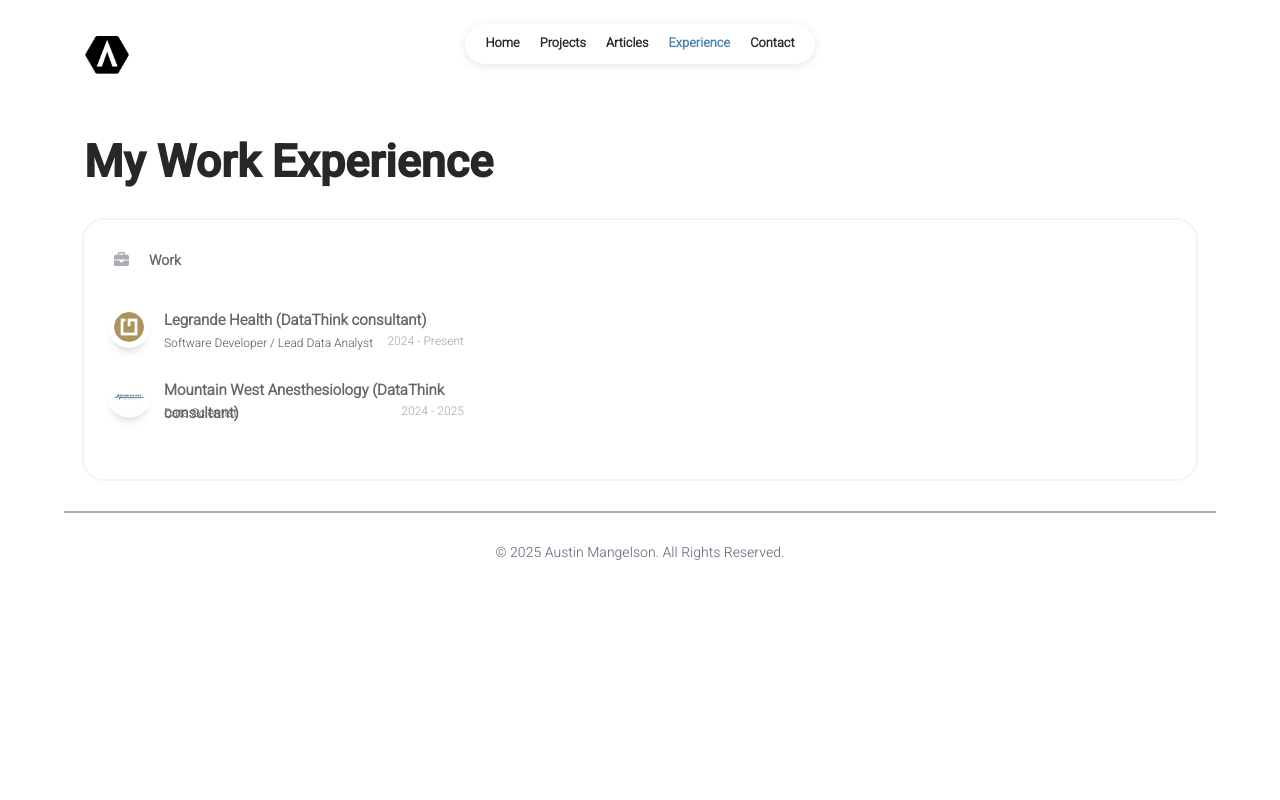
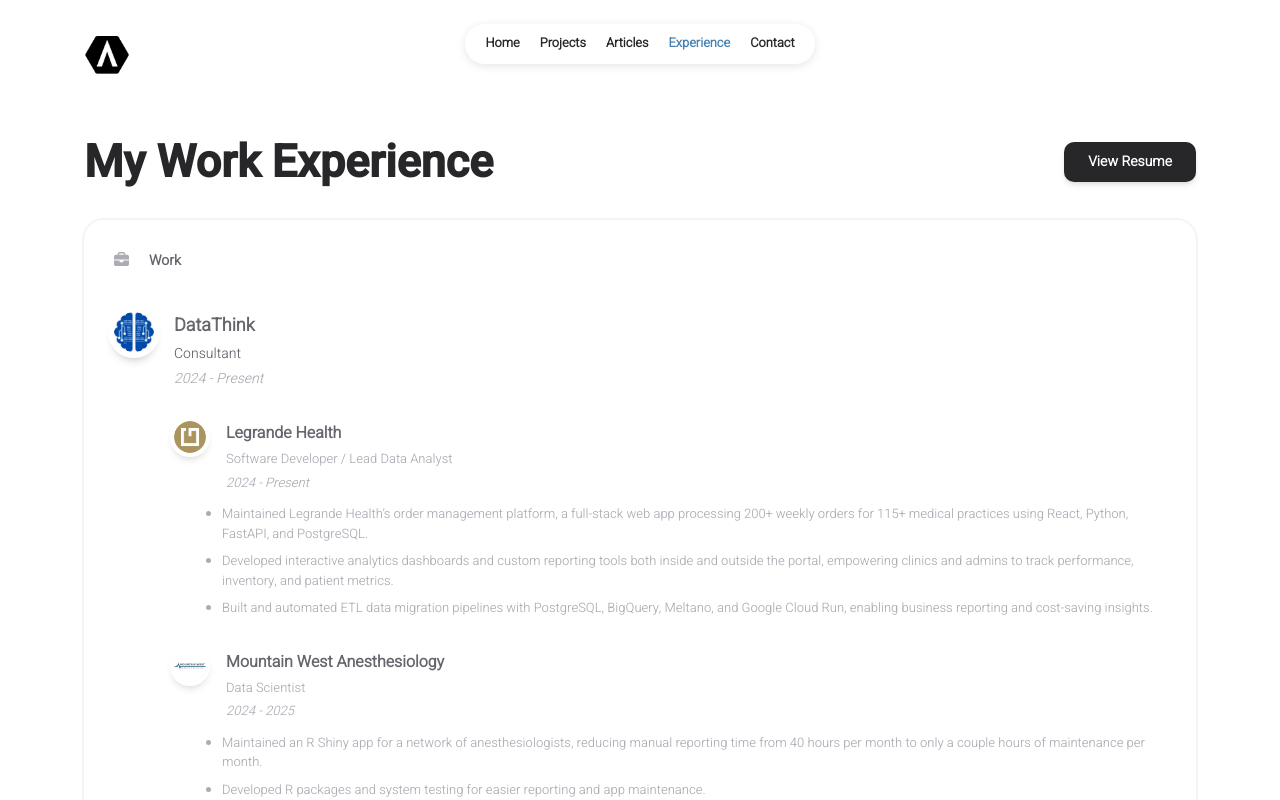
Before and after one commit to austinw8/personal-site, a React (Vite) app: page /experience in a window 1280 px wide. Shown: the top 800 px of the page. Built offline with nearby package versions, Linux system fonts and the light colour scheme.

Commit message:
added work section

```diff
--- a/src/components/works.jsx
+++ /dev/null
@@ -1,48 +0,0 @@
-import { faBriefcase } from "@fortawesome/free-solid-svg-icons";
-
-import Card from "./card";
-
-const Works = () => {
-	return (
-		<div>
-			<Card
-				icon={faBriefcase}
-				title="Work"
-				body={
-					<div className="mb-2.5">
-
-						{/* Legrande */}
-						<div className="flex pb-10 w-[400px]">
-							<img
-								src="./images/legrande-logo.png"
-								alt="facebook"
-								className="h-[30px] w-[30px] rounded-full outline outline-[6px] outline-white shadow-[0px_7px_10px_rgba(0,0,0,0.25)]"
-							/>
-							<div className="text-[15px] font-bold pl-5 mt-[-3px] text-secondary">Legrande Health (DataThink consultant)</div>
-							<div className="absolute text-[12px] text-secondary pt-[22px] pl-[50px]">
-								Software Developer / Lead Data Analyst
-							</div>
-							<div className="absolute w-[350px] text-[12px] pt-5 text-right text-tertiary">2024 - Present</div>
-						</div>
-
-						{/* Mountain West */}
-						<div className="flex pb-10 w-[400px]">
-							<img
-								src="./images/mwa-logo.png"
-								alt="facebook"
-								className="h-[30px] w-[30px] rounded-full outline outline-[6px] outline-white shadow-[0px_7px_10px_rgba(0,0,0,0.25)]"
-							/>
-							<div className="text-[15px] font-bold pl-5 mt-[-3px] text-secondary">Mountain West Anesthesiology (DataThink consultant)</div>
-							<div className="absolute text-[12px] text-secondary pt-[22px] pl-[50px]">
-								Data Scientist
-							</div>
-							<div className="absolute w-[350px] text-[12px] pt-5 text-right text-tertiary">2024 - 2025</div>
-						</div>
-					</div>
-				}
-			/>
-		</div>
-	);
-};
-
-export default Works;
--- a/src/pages/experience.jsx
+++ b/src/pages/experience.jsx
@@ -1,11 +1,15 @@
-import React, { useEffect } from "react";
+import React, { useEffect, useState } from "react";
+import { faBriefcase } from "@fortawesome/free-solid-svg-icons";
+
+import Card from "../components/card";
 
 import NavBar from "../components/navBar";
 import Footer from "../components/footer";
 import Logo from "../components/logo";
-import Works from "../components/works";
 
 const ExperiencePage = () => {
+	const [showResumeModal, setShowResumeModal] = useState(false);
+
 	useEffect(() => {
 		window.scrollTo(0, 0);
 	}, []);
@@ -22,19 +26,160 @@
 					</div>
 
 					<div className="flex flex-col justify-around mt-28">
-						<div className="title">
-							My Work Experience
+						<div className="flex items-center justify-between">
+							<div className="title">
+								My Work Experience
+							</div>
+							<button
+								onClick={() => setShowResumeModal(true)}
+								className="px-6 py-2.5 bg-primary text-white font-semibold rounded-lg hover:bg-opacity-90 transition-all shadow-md hover:shadow-lg text-sm"
+							>
+								View Resume
+							</button>
 						</div>
 						<br></br>
-						<div>
-							<Works />
+		<div className="w-full">
+			<Card
+				icon={faBriefcase}
+				title="Work"
+				body={
+					<div className="mb-2.5">
+
+						{/* DataThink - Parent Company */}
+						<div className="pb-6">
+							<div className="flex">
+								<a
+									href="https://datathink.io/"
+									target="_blank"
+									rel="noopener noreferrer"
+									className="flex-shrink-0"
+								>
+									<img
+										src="./images/datathink-logo.png"
+										alt="DataThink"
+										className="h-[40px] w-[40px] rounded-full outline outline-[6px] outline-white shadow-[0px_7px_10px_rgba(0,0,0,0.25)] hover:opacity-80 transition-opacity cursor-pointer"
+									/>
+								</a>
+								<div className="pl-5">
+									<div className="text-[18px] font-bold text-secondary">DataThink</div>
+									<div className="text-[14px] text-secondary pt-1">
+										Consultant
+									</div>
+									<div className="text-[14px] text-tertiary pt-1 italic">
+										2024 - Present
+									</div>
+								</div>
+							</div>
+
+							{/* Nested Client Engagements */}
+							<div className="pl-[60px] pt-8 space-y-8">
+
+								{/* Legrande Client */}
+								<div className="relative">
+									<div className="flex">
+										<a
+											href="https://legrandehealth.com/"
+											target="_blank"
+											rel="noopener noreferrer"
+											className="flex-shrink-0"
+										>
+											<img
+												src="./images/legrande-logo.png"
+												alt="Legrande Health"
+												className="h-[32px] w-[32px] rounded-full outline outline-[4px] outline-white shadow-[0px_5px_8px_rgba(0,0,0,0.2)] hover:opacity-80 transition-opacity cursor-pointer"
+											/>
+										</a>
+										<div className="pl-5">
+											<div className="text-[16px] font-semibold text-secondary">Legrande Health</div>
+											<div className="text-[13px] text-tertiary pt-1">
+												Software Developer / Lead Data Analyst
+											</div>
+											<div className="text-[13px] text-tertiary pt-1 italic">
+												2024 - Present
+											</div>
+										</div>
+									</div>
+									<ul className="pl-12 pt-3 space-y-2 text-[13px] text-tertiary list-disc">
+										<li>Maintained Legrande Health’s order management platform, a full-stack web app processing 200+ weekly orders for 115+ medical practices using React, Python, FastAPI, and PostgreSQL.</li>
+										<li>Developed interactive analytics dashboards and custom reporting tools both inside and outside the portal, empowering clinics and admins to track performance, inventory, and patient metrics.</li>
+										<li>Built and automated ETL data migration pipelines with PostgreSQL, BigQuery, Meltano, and Google Cloud Run, enabling business reporting and cost-saving insights.</li>
+									</ul>
+								</div>
+
+								{/* Mountain West Client */}
+								<div className="relative">
+									<div className="flex">
+										<a
+											href="https://mountainwestanesthesia.com/"
+											target="_blank"
+											rel="noopener noreferrer"
+											className="flex-shrink-0"
+										>
+											<img
+												src="./images/mwa-logo.png"
+												alt="Mountain West Anesthesiology"
+												className="h-[32px] w-[32px] rounded-full outline outline-[4px] outline-white shadow-[0px_5px_8px_rgba(0,0,0,0.2)] hover:opacity-80 transition-opacity cursor-pointer"
+											/>
+										</a>
+										<div className="pl-5">
+											<div className="text-[16px] font-semibold text-secondary">Mountain West Anesthesiology</div>
+											<div className="text-[13px] text-tertiary pt-1">
+												Data Scientist
+											</div>
+											<div className="text-[13px] text-tertiary pt-1 italic">
+												2024 - 2025
+											</div>
+										</div>
+									</div>
+									<ul className="pl-12 pt-3 space-y-2 text-[13px] text-tertiary list-disc">
+										<li>Maintained an R Shiny app for a network of anesthesiologists, reducing manual reporting time from 40 hours per month to only a couple hours of maintenance per month.</li>
+										<li>Developed R packages and system testing for easier reporting and app maintenance.</li>
+									</ul>
+								</div>
+							</div>
 						</div>
+
+					</div>
+				}
+			/>
+		</div>
 					</div>
 					<div className="page-footer">
 						<Footer />
 					</div>
 				</div>
 			</div>
+
+			{/* Resume Modal */}
+			{showResumeModal && (
+				<div
+					className="fixed inset-0 bg-black bg-opacity-50 z-[2000] flex items-center justify-center p-4"
+					onClick={() => setShowResumeModal(false)}
+				>
+					<div
+						className="bg-white rounded-lg shadow-2xl w-full max-w-4xl h-[90vh] flex flex-col"
+						onClick={(e) => e.stopPropagation()}
+					>
+						<div className="flex items-center justify-between p-4 border-b">
+							<h2 className="text-xl font-bold text-secondary">Resume</h2>
+							<button
+								onClick={() => setShowResumeModal(false)}
+								className="text-gray-500 hover:text-gray-700 text-2xl font-bold w-8 h-8 flex items-center justify-center"
+							>
+								×
+							</button>
+						</div>
+						<div className="flex-1 overflow-hidden">
+							<iframe
+								src="https://docs.google.com/document/d/e/2PACX-1vSNAvd7njGfmlCuSbSxQNSNNolPfsW_9A8JlPa1pNKfx6-gfoMR9bGncQIMOV-Qog/pub?embedded=true"
+								className="w-full h-full border-0"
+								title="Resume"
+							/>
+							{/* Resume published via Google Docs here: https://docs.google.com/document/d/1YGOwn97s-P-aTqgiQh6Kw_o93oG2uT5E/edit?usp=sharing&ouid=107821836686343140727&rtpof=true&sd=true */}
+						</div>
+					</div>
+				</div>
+			)}
 		</React.Fragment>
 	);
 };
```
